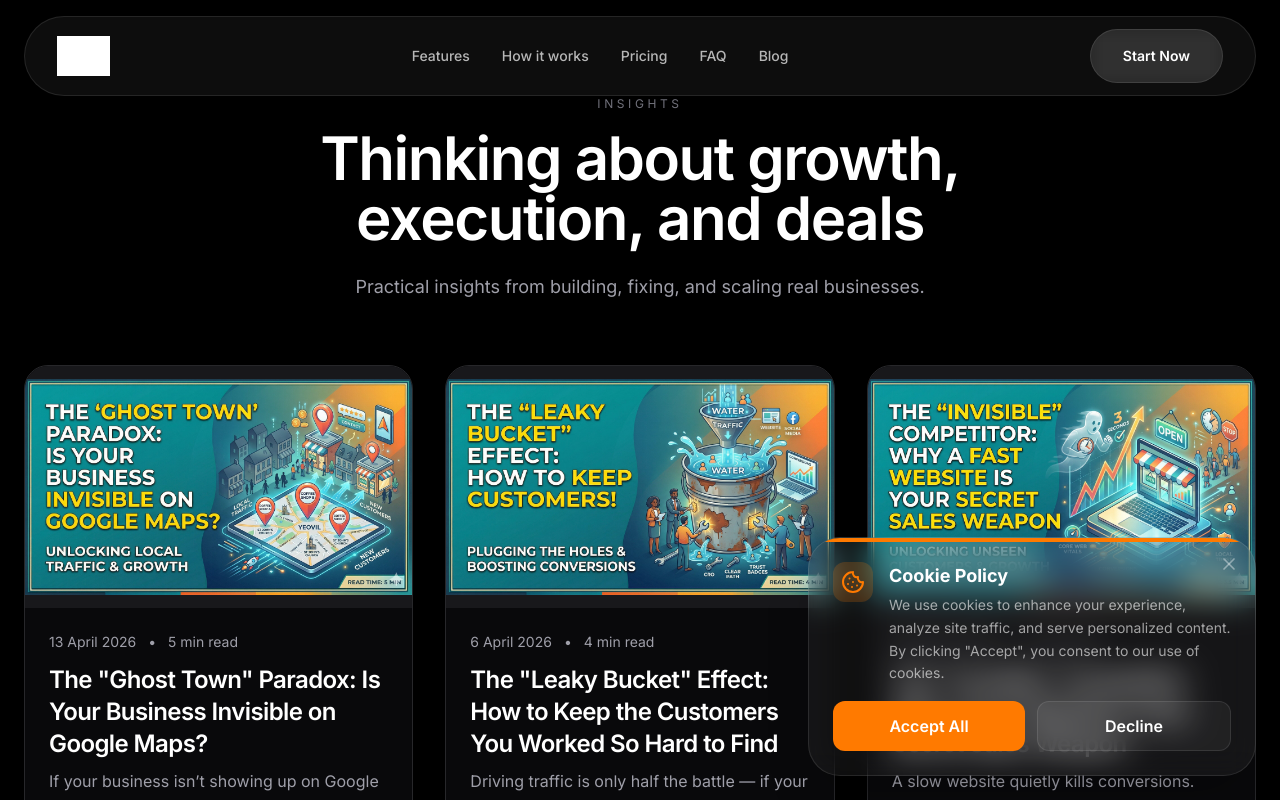
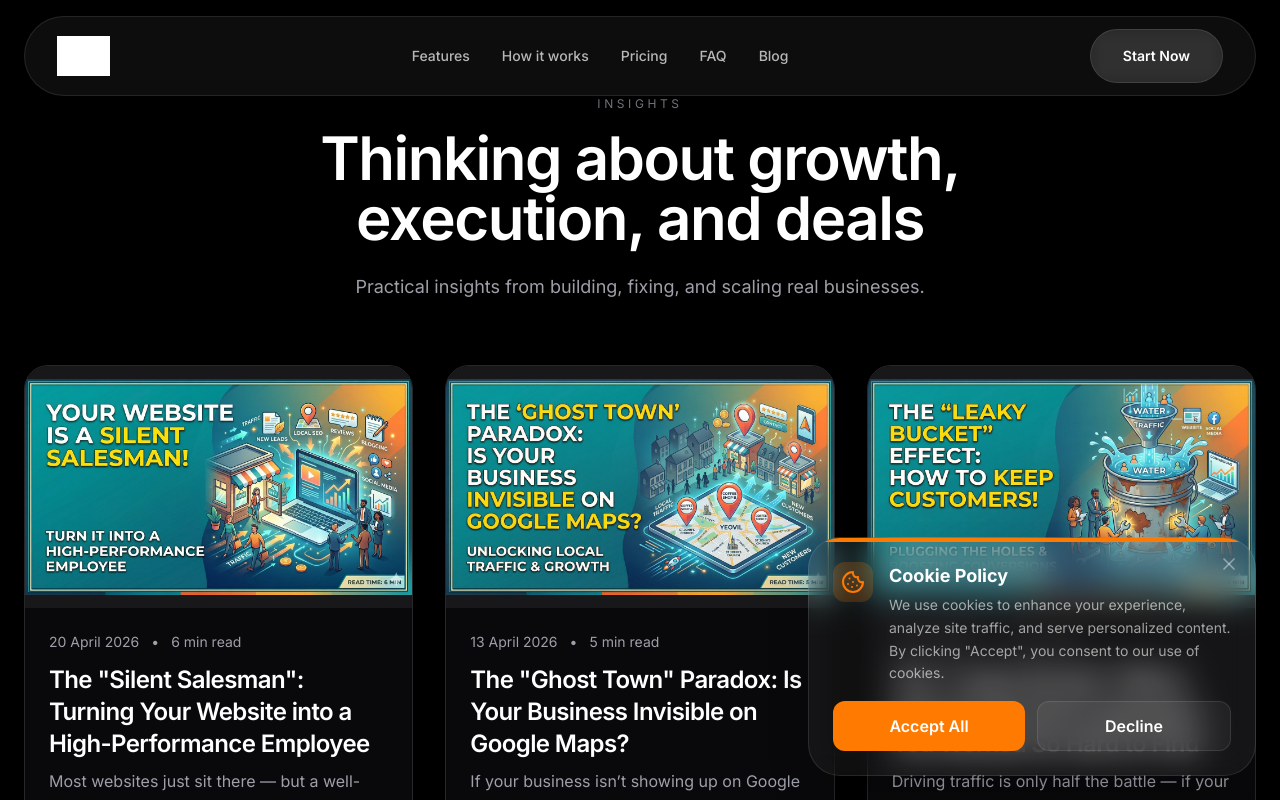
Before and after one commit to JG-OBT/One-Big-Tick, a React (Vite) app: page /blog in a window 1280 px wide. Shown: the top 800 px of the page. Built offline with nearby package versions, Linux system fonts and the light colour scheme; grey boxes are pictures that could not be loaded.

Commit message:
Add blog post on website performance as a sales tool
Added a new blog post about enhancing website performance and its impact on business growth.

```diff
--- a/src/data/blogPosts.ts
+++ b/src/data/blogPosts.ts
@@ -1,4 +1,75 @@
 export const blogPosts = [
+  {
+  slug: "silent-salesman-website-performance",
+  title: "The \"Silent Salesman\": Turning Your Website into a High-Performance Employee",
+  thumbnail: "/blog/Blog23.jpg",
+  date: "20 April 2026",
+  readTime: "6 min read",
+  excerpt:
+    "Most websites just sit there — but a well-built one works like a top-performing employee, generating leads, answering questions, and driving sales around the clock.",
+  content: `
+    <p>In the early days of small business, your best "employee" was often the person standing on the sidewalk with a sandwich board or the one answering the phone with a smile. Today, that role has been inherited by your website.</p>
+
+    <p>But here is the hard truth: most small business websites are "lazy employees." They sit there, look decent, but they don't actually work. If your website isn't actively bringing in leads, answering questions, and closing sales while you sleep, it’s time for a performance review. This week, we are looking at how to transform your digital presence from a static brochure into a 24/7 revenue generator.</p>
+
+    <h2>1. The Psychology of the Digital First Impression</h2>
+
+    <p>You have roughly 0.05 seconds for a user to form an opinion about your website. In that blink of an eye, their subconscious is asking: Is this professional? Is it safe? Does it have what I need?</p>
+
+    <p>To pass this test, your "Silent Salesman" needs to dress for the part.</p>
+
+    <ul>
+      <li><strong>Visual Hierarchy:</strong> Your most important information (what you do and how to buy it) should be the largest, boldest thing on the screen.</li>
+      <li><strong>Whitespace is Your Friend:</strong> A cluttered website feels like a cluttered shop—stressful. Use whitespace to guide the reader’s eye toward your "Book Now" or "Shop" buttons.</li>
+      <li><strong>High-Quality Imagery:</strong> Stock photos are okay in a pinch, but real photos of your team, your office, or your products in use build a bridge of trust that generic imagery simply can't.</li>
+    </ul>
+
+    <h2>2. The Content Bridge: From Curiosity to Commitment</h2>
+
+    <p>Once you’ve grabbed their attention, you have to keep it. This is where many businesses fail by talking too much about themselves and not enough about the customer’s problem.</p>
+
+    <p>Think of your website content as a bridge. On one side is the customer’s problem (e.g., "My roof is leaking"); on the other side is the solution ("A dry, safe home"). Your website's job is to walk them across that bridge.</p>
+
+    <ul>
+      <li><strong>Speak Their Language:</strong> Avoid industry jargon. If you’re an accountant, don't just talk about "tax compliance"—talk about "keeping more of your hard-earned money."</li>
+      <li><strong>The Power of Educational Content:</strong> This is where you drive traffic. By writing guides like "7 Things to Check Before Hiring a Local Contractor," you aren't just selling; you’re helping. When you help someone, they are statistically much more likely to hire you when they’re ready to buy.</li>
+    </ul>
+
+    <h2>3. Mastering the "Invisible" Infrastructure (SEO)</h2>
+
+    <p>A great salesperson is useless if they’re locked in a basement. For your website to be seen, it needs to be optimized for search engines. This isn't magic; it's consistency.</p>
+
+    <ul>
+      <li><strong>The Long-Tail Keyword Strategy:</strong> Don't just try to rank for "Bakery." You’ll never beat the national giants. Instead, aim for "Organic Sourdough Bread in Yeovil." It’s specific, it’s local, and the people searching for it are much more likely to actually walk through your door.</li>
+      <li><strong>Internal Linking:</strong> Your website should be a web, not a series of dead ends. Every blog post should link to a service page, and every service page should link to a contact form. This keeps users on your site longer, which tells Google your site is valuable.</li>
+    </ul>
+
+    <h2>4. Automation: The Salesman That Never Sleeps</h2>
+
+    <p>The true power of a "Silent Salesman" is that it doesn't need a lunch break or a weekend off. By integrating simple automation, you can scale your business without increasing your workload:</p>
+
+    <ul>
+      <li><strong>Live Chat or AI Chatbots:</strong> These can answer basic questions ("What are your hours?" or "Do you have parking?") instantly, keeping a lead warm until you can respond personally.</li>
+      <li><strong>Lead Magnets:</strong> Offer something of value—a discount code, a PDF guide, or a free consultation—in exchange for an email address. Now, even if they leave your site, you have a way to invite them back.</li>
+      <li><strong>Online Scheduling:</strong> If your business is service-based, let people book themselves. A customer who discovers you at 10 PM on a Sunday is much more likely to book if they can see your calendar right then and there.</li>
+    </ul>
+
+    <h2>5. Analyzing the Performance Review</h2>
+
+    <p>You wouldn't keep an employee without checking their results, and your website is no different.</p>
+
+    <ul>
+      <li><strong>Bounce Rate:</strong> If people are leaving within seconds, your "Silent Salesman" might be saying something that scares them off.</li>
+      <li><strong>Conversion Rate:</strong> This is the ultimate metric. Out of every 100 people who visit, how many took an action? If it’s zero, your "Call to Action" (CTA) might be too hidden or too demanding.</li>
+    </ul>
+
+    <h2>The Bottom Line</h2>
+
+    <p>Your website is likely the most expensive "hire" you'll make in terms of time and branding, but it also has the highest potential ROI. When you stop treating it like a digital business card and start treating it like a high-performance member of your sales team, your business growth will follow.</p>
+
+    <p><strong>This Week’s Task:</strong> Go to your website on your phone. Try to find your "Contact" or "Buy" button using only your thumb. If it takes more than two taps or five seconds, your Silent Salesman is making it too hard for people to give you money!</p>
+  `,
+},
   {
   slug: "local-seo-google-maps-visibility",
   title: "The \"Ghost Town\" Paradox: Is Your Business Invisible on Google Maps?",
```
